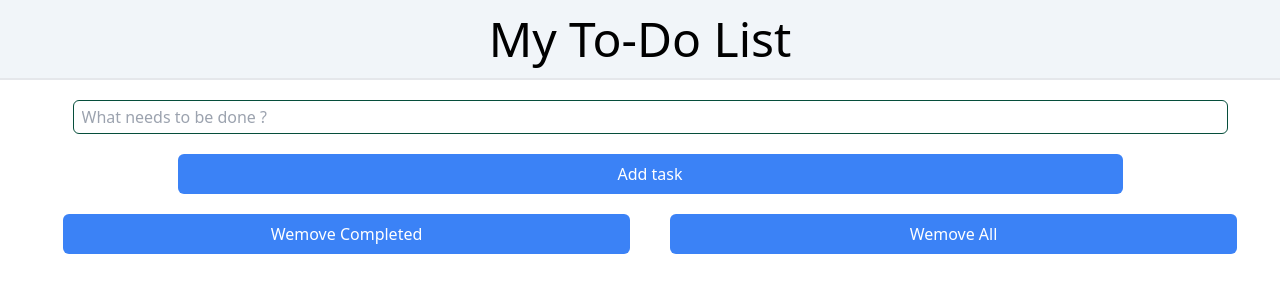
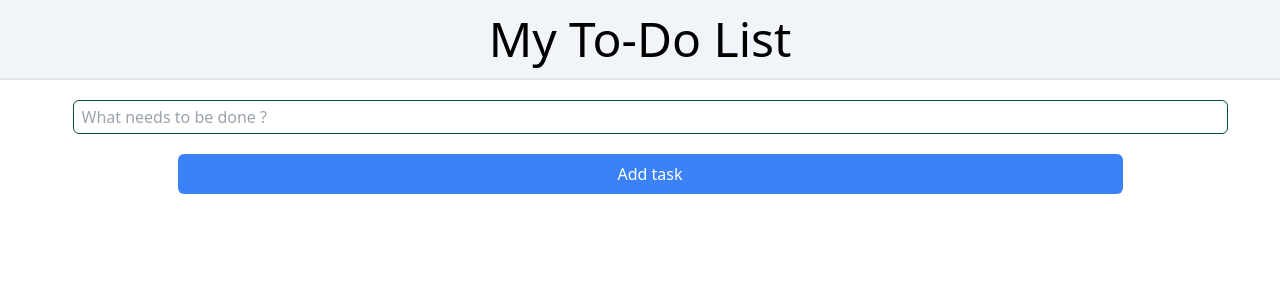
Before and after one commit to becodeorg/hamilton-7-to-do-react-GeorisVal, a React (Vite) app: page / in a window 1280 px wide. Shown: the top 300 px of the page. Built offline with nearby package versions, Linux system fonts and the light colour scheme.

Commit message:
Hiding buttons on empty todo, disabled remove completed button

```diff
--- a/src/components/todo.jsx
+++ b/src/components/todo.jsx
@@ -32,8 +32,8 @@ export default function ToDo(props) {
                 </li>
                 ))}
             </ul>
-            <div className="flex w-full align-center justify-center">
-                <button className="bg-blue-500 text-white h-10 m-5 hover:bg-blue-800 rounded-md w-[45%]" onClick={
+            <div className={`flex w-full align-center justify-center ${toDo.length === 0 ?"hidden":""}`}>
+                <button className="bg-blue-500 text-white h-10 m-5 hover:bg-blue-800 rounded-md w-[45%] disabled:bg-gray-800" disabled onClick={
                     () => {
                         if(window.confirm('This will completely remove all the things done. Are you sure you want to continue ?\nThis action cannot be undone.')) {
                         window.localStorage.removeItem(locStorage + ".todos");
```
